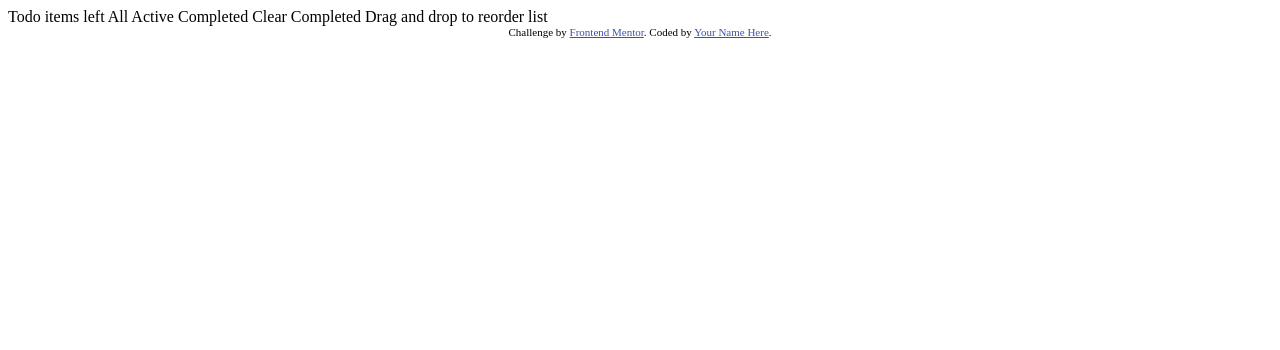
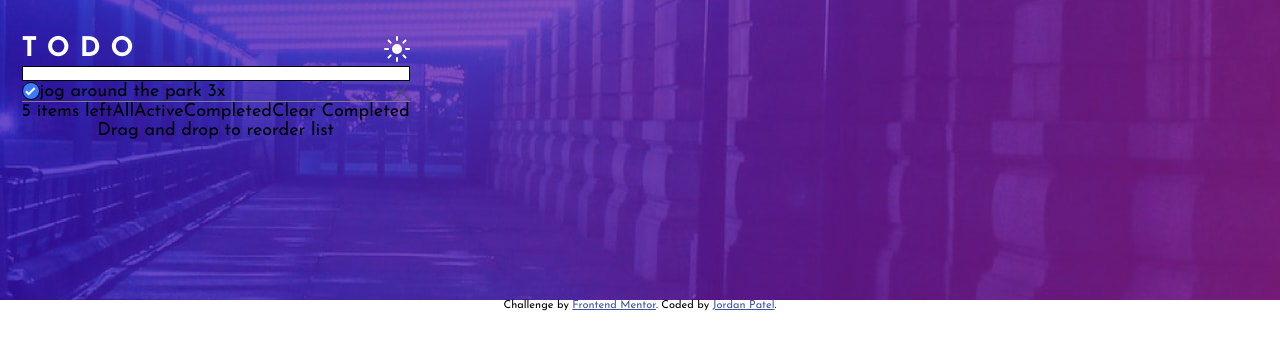
Before and after one commit to JordansGit/todo-app, a plain HTML site: page index.html in a window 1280 px wide. Drawn offline with Linux system fonts and the light colour scheme.

Commit message:
feat: wrote html, basic css styling

```diff
--- /dev/null
+++ b/css/main.scss
@@ -0,0 +1,189 @@
+/* variables */
+
+/* resets */
+* {
+  box-sizing: border-box;
+}
+
+img {
+  max-width: 100%;
+  display: block;
+}
+
+body, h1, p, menu {
+  margin: 0;
+}
+
+button, menu, input {
+  padding: 0;
+}
+
+button, input[type=text] {
+  border: none;
+}
+
+button {
+  outline: none;
+  font-size: 1rem;
+  background: none;
+}
+
+menu {
+  list-style-type: none;
+}
+
+
+
+/* colors */
+:root {
+  // Primary
+  --bright-blue: hsl(220, 98%, 61%);
+  --check-background: linear-gradient(hsl(192, 100%, 67%), hsl(280, 87%, 65%));
+
+  // light theme
+  --very-light-gray: hsl(0, 0%, 98%);
+  --very-light-grayish-blue: hsl(236, 33%, 92%);
+  --light-grayish-blue: hsl(233, 11%, 84%);
+  --dark-grayish-blue: hsl(236, 9%, 61%);
+  --very-dark-grayish-blue: hsl(235, 19%, 35%);
+
+  // dark theme
+  --very-dark-blue: hsl(235, 21%, 11%);
+  --very-dark-desaturated-blue: hsl(235, 24%, 19%);
+  --light-grayish-blue: hsl(234, 39%, 85%);
+  --light-grayish-blue: hsl(236, 33%, 92%); // (hover)
+  --dark-grayish-blue: hsl(234, 11%, 52%);
+  --very-dark-grayish-blue: hsl(233, 14%, 35%);
+  --very-dark-grayish-blue: hsl(237, 14%, 26%);
+}
+
+.logo {
+  color: white;
+}
+
+.todo-item-checkmark-wrapper {
+  background: var(--bright-blue);
+}
+
+
+
+
+
+
+/* typography */
+* {
+  font-family: 'Josefin Sans', sans-serif;
+}
+html {
+  font-size: 18px;
+}
+
+.logo {
+  font-weight: 700;
+  text-transform: uppercase;
+  font-size: 1.5rem;
+  letter-spacing: 10px;
+}
+
+.todo-new-input, p, button {
+  font-weight: 400;
+}
+
+
+
+
+/* General */
+
+.hide {
+  display: none !important;
+}
+
+.container {
+  margin: 0 auto;
+  margin-left: 1.2em;
+  margin-right: 1.2em;
+  max-width: 550px;
+  position: absolute;
+  z-index: 1;
+  top: 2em;
+}
+
+
+// we use circle because this class is also in the search bar, BUT, we also have the check wrapper because we will add hover states to that.
+.circle {
+  height: 18px;
+  width: 18px;
+  border: 1px solid black;
+  border-radius: 50%;
+}
+
+
+/* header */
+.header {
+  height: 200px;
+  background: url(../images/bg-mobile-dark.jpg);
+
+  @media (min-width: 600px) {
+    height: 300px;
+    background: url(../images/bg-desktop-dark.jpg);
+  }
+}
+
+.todo-header {
+  display: flex;
+  justify-content: space-between;
+}
+
+/* main */
+
+/* new todo */
+#todo-new-input {
+  border: 1px solid black;
+  width: 100%;
+}
+
+/* todo list */
+.todo-list {
+  .todo-item {
+    display: flex;
+    border-bottom: 1px solid gray;
+
+    .todo-item-checkmark-wrapper {
+      display: flex;
+      align-items: center;
+      justify-content: center;
+    }
+
+    .todo-item-delete {
+      margin-left: auto;
+    }
+  }
+
+  .todo-info {
+    display: flex;
+    align-items: center;
+    justify-content: space-between;
+
+    .todo-filter-list {
+      display: flex;
+    }
+  }
+}
+
+/* footer */
+/* default style that came with project */
+.attribution { font-size: 11px; text-align: center; }
+.attribution a { color: hsl(228, 45%, 44%); }
+
+.footer-text {
+  text-align: center;
+}
+
+
+/* to do:
+set colours for dark theme in colours section.
+then do paddings, etc.
+then watch tut on 'color theme mixin sass'
+implement light and dark toggle themes.
+
+*/
--- a/index.html
+++ b/index.html
@@ -5,32 +5,71 @@
   <meta name="viewport" content="width=device-width, initial-scale=1.0"> <!-- displays site properly based on user's device -->
 
   <link rel="icon" type="image/png" sizes="32x32" href="./images/favicon-32x32.png">
+  <link rel="preconnect" href="https://fonts.googleapis.com">
+  <link rel="preconnect" href="https://fonts.gstatic.com" crossorigin>
+  <link href="https://fonts.googleapis.com/css2?family=Josefin+Sans:wght@400;700&display=swap" rel="stylesheet">
+
+  <link rel="stylesheet" href="./css/main.css">
 
   <title>Frontend Mentor | Todo app</title>
 
-  <!-- Feel free to remove these styles or customise in your own stylesheet 👍 -->
-  <style>
-    .attribution { font-size: 11px; text-align: center; }
-    .attribution a { color: hsl(228, 45%, 44%); }
-  </style>
 </head>
 <body>
+  <header class="header"></header>
 
-  Todo
+  <main>
+    <div class="container">
+      <section class="todo-header">
+        <h1 class="logo">Todo</h1>
+        <picture class="theme-toggle">
+          <img class="light-theme-btn" src="./images/icon-sun.svg">
+          <img class="dark-theme-btn hide" src="./images/icon-moon.svg">
+        </picture>
+      </section>
 
-  <!-- Add dynamic number --> items left
+      <section class="todo-new-todo">
+        <input type="text" id="todo-new-input" place="Create a new todo...">
+      </section>
 
-  All
-  Active
-  Completed
+      <section class="todo-list">
+        <div class="todo-item">
+          <div class="circle todo-item-checkmark-wrapper">
+            <img class="checkmark show" src="./images/icon-check.svg">
+          </div>
+          <p class="todo-item-description">jog around the park 3x</p>
+          <img class="todo-item-delete" src="./images/icon-cross.svg">
+        </div>
 
-  Clear Completed
+        <div class="todo-info">
+          <p class="todo-remaining-todos">
+            <span class="todo-count">5</span><!-- Add dynamic number -->
+            items left
+          </p>
 
-  Drag and drop to reorder list
+          <menu class="todo-filter-list">
+            <li><button class="todo-filter-all">All</button></li>
+            <li><button class="todo-filter-active">Active</button></li>
+            <li><button class="todo-filter-completed">Completed</button></li>
+          </menu>
 
-  <div class="attribution">
-    Challenge by <a href="https://www.frontendmentor.io?ref=challenge" target="_blank">Frontend Mentor</a>.
-    Coded by <a href="#">Your Name Here</a>.
-  </div>
+          <button class="todo-clear-completed">Clear Completed</button>
+        </div>
+      </section>
+
+      <section class="todo-footer">
+        <p class="footer-text">
+          Drag and drop to reorder list
+        </p>
+      </section>
+    </div>
+  </main>
+
+  <footer>
+    <div class="attribution">
+      Challenge by <a href="https://www.frontendmentor.io?ref=challenge" target="_blank">Frontend Mentor</a>.
+      Coded by <a href="#">Jordan Patel</a>.
+    </div>
+  </footer>
+
 </body>
 </html>
```
Also changed, not shown: css/abstracts/_mixins.scss (added), css/abstracts/_variables.scss (added), css/base/_reset.scss (added), css/base/_typography.scss (added), css/layout/_footer.scss (added), css/layout/_general.scss (added), css/layout/_header.scss (added), css/main.css (added), js/script.js (added), learning-notes.txt (added), 1 other file.
